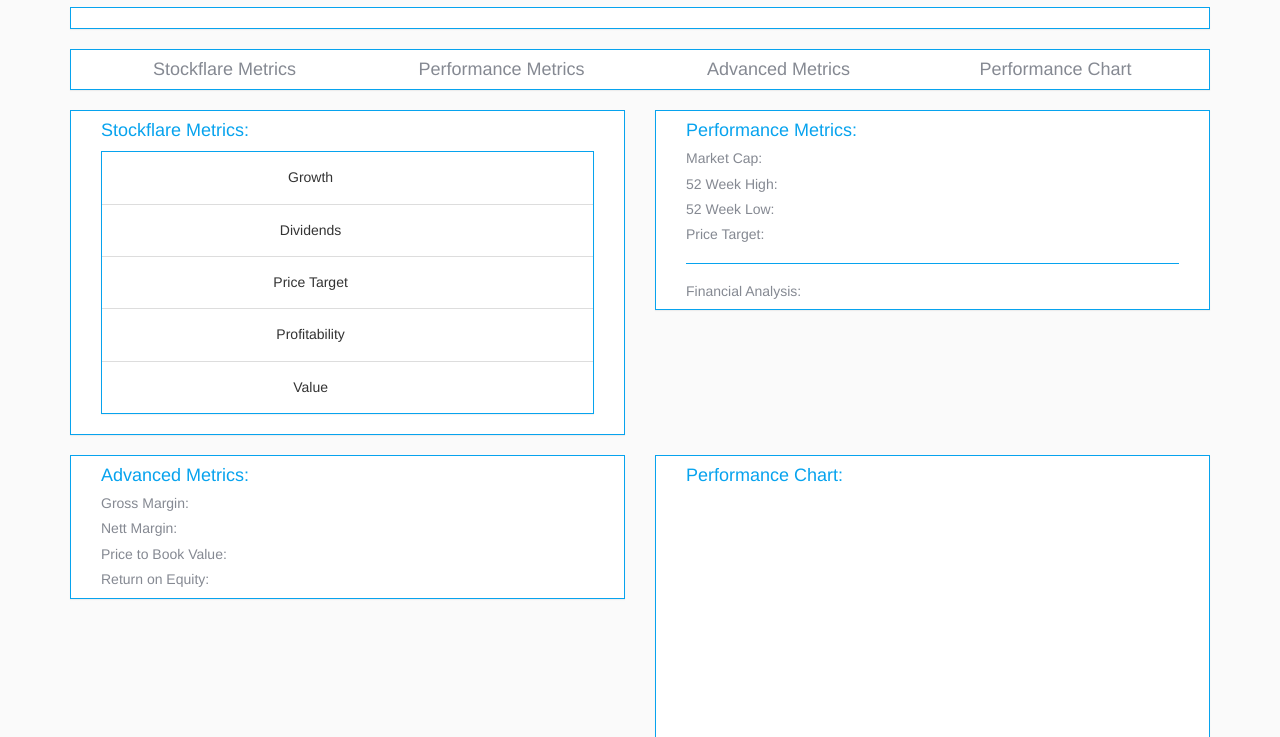
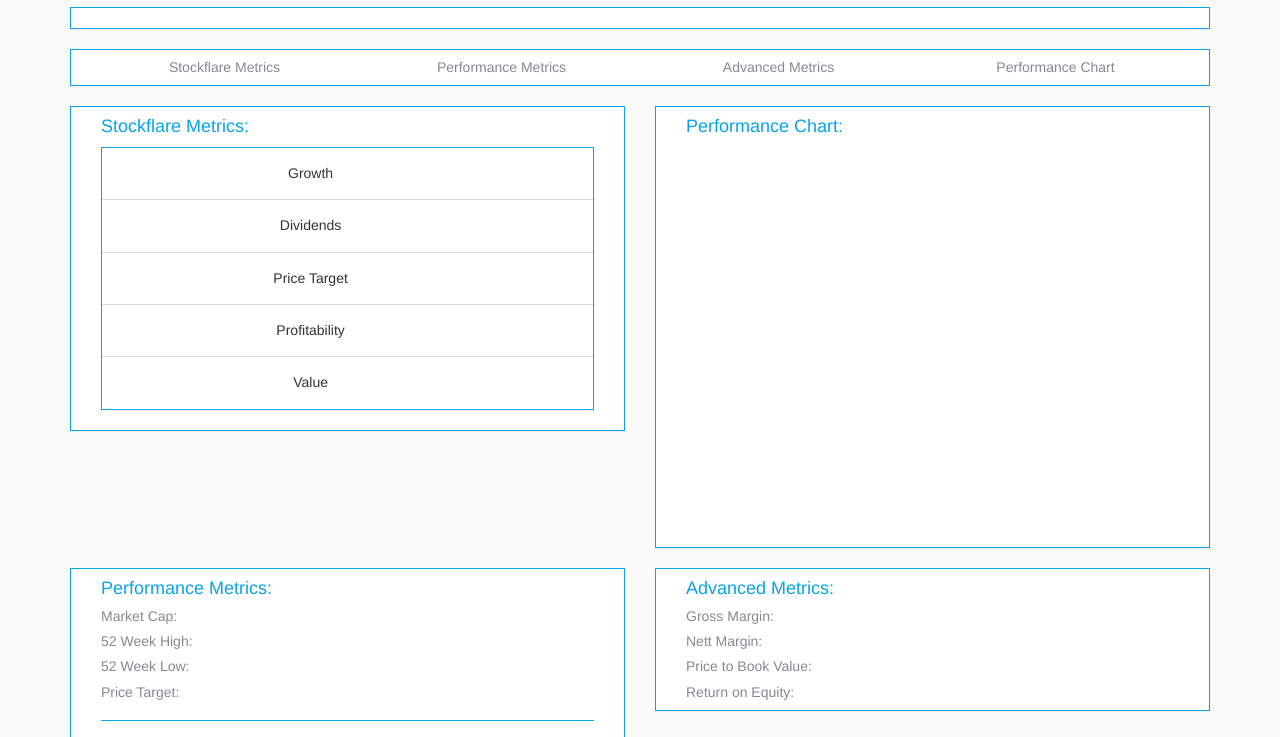
Before and after one commit to darraghmonaghan/stockflarepage, a website: page views/stockinfo.html in a window 1280 px wide. Shown: the part 63-800 px from the top of the page. Drawn offline with nearby package versions, Linux system fonts and the light colour scheme; files that its build step writes are made by us from their sources; files whose address does not match are found by name.

Commit message:
refactored order of code - compartmentalized

```diff
--- a/public/css/index.css
+++ b/public/css/index.css
@@ -21,7 +21,7 @@
 	background-color: #07A3EE;
 }
 
-.navigation h4:hover {
+.navigation h5:hover {
 	color: white;
 }
 
--- a/views/stockinfo.html
+++ b/views/stockinfo.html
@@ -16,9 +16,6 @@
         <script src="https://code.highcharts.com/stock/modules/exporting.js"></script>
 
         <link rel="stylesheet" type="text/css" href="/static/css/index.css">
-
-
-
 
 
     </head>
@@ -54,28 +51,27 @@
             <div class='col-md-12'>
                 <div id='header' class='panel panel-default col-xs-12 col-sm-12 col-md-12'>
                     <a href='#5metrics'>
-                        <div class='navigation col-xs-12 col-sm-3'>
-                            <h4 class='text-center info'>Stockflare Metrics</h4>
+                        <div class='navigation col-xs-12 col-sm-6 col-md-3'>
+                            <h5 class='text-center info'>Stockflare Metrics</h5>
                         </div>
                     </a>
                     <a href='#performanceMetrics'>
-                        <div class='navigation col-xs-12 col-sm-3'>
-                            <h4 class='text-center info'>Performance Metrics</h4>
+                        <div class='navigation col-xs-12 col-sm-6 col-md-3'>
+                            <h5 class='text-center info'>Performance Metrics</h5>
                         </div>
                     </a>
                     <a href='#advancedMetrics'>
-                        <div class='navigation col-xs-12 col-sm-3'>
-                            <h4 class='text-center info'>Advanced Metrics</h4>
+                        <div class='navigation col-xs-12 col-sm-6 col-md-3'>
+                            <h5 class='text-center info'>Advanced Metrics</h5>
                         </div>
                     </a>
                     <a href='#chart'>
-                        <div class='navigation col-xs-12 col-sm-3'>
-                            <h4 class='text-center info'>Performance Chart</h4>
+                        <div class='navigation col-xs-12 col-sm-6 col-md-3'>
+                            <h5 class='text-center info'>Performance Chart</h5>
                         </div>
                     </a>
                 </div>
             </div>
-
         </div>  <!-- ROW -->
 
 
@@ -116,7 +112,23 @@
                 </div>
             </div>
 
+            <!-- Chart Div -->
+            <div class='col-md-6'>
+                <div id='chart' class='panel panel-default col-xs-12 col-sm-12 col-md-12'>
+                    <div class='col-xs-12 col-sm-12'>
+                        <h4 class='divHeader'>Performance Chart:</h4>
 
+                            <div id="container" style="height: 400px; min-width: 310px"></div>
+
+                    </div>
+                </div>
+            </div>
+        </div>
+
+
+        <div class='row'>
+
+            <!-- Performance Div -->
             <div class='col-md-6'>
                 <div id='performanceMetrics' class='panel panel-default col-xs-12 col-sm-12 col-md-12'>
                     <div class='col-xs-12 col-sm-12'>
@@ -132,9 +144,8 @@
                 </div>
             </div>
 
-        </div>
-        <div class='row'>
 
+            <!-- Advanced Metrics Div -->
             <div class='col-md-6'>
                 <div id='advancedMetrics' class='panel panel-default col-xs-12 col-sm-12 col-md-12'>
                     <div class='col-xs-12 col-sm-12'>
@@ -146,24 +157,7 @@
                     </div>
                 </div>
             </div>
-
-            <div class='col-md-6'>
-                <div id='chart' class='panel panel-default col-xs-12 col-sm-12 col-md-12'>
-                    <div class='col-xs-12 col-sm-12'>
-                        <h4 class='divHeader'>Performance Chart:</h4>
-
-                            <div id="container" style="height: 400px; min-width: 310px"></div>
-
-                    </div>
-                </div>
-            </div>
-
-
         </div><!-- ROW -->
-
-
-
-
 
     </div> <!-- For the container -->
     </body>
```
Also changed, not shown: public/javascript/stockinfo.js (+22 -16 lines), views/search.html (+1 -1 lines).
